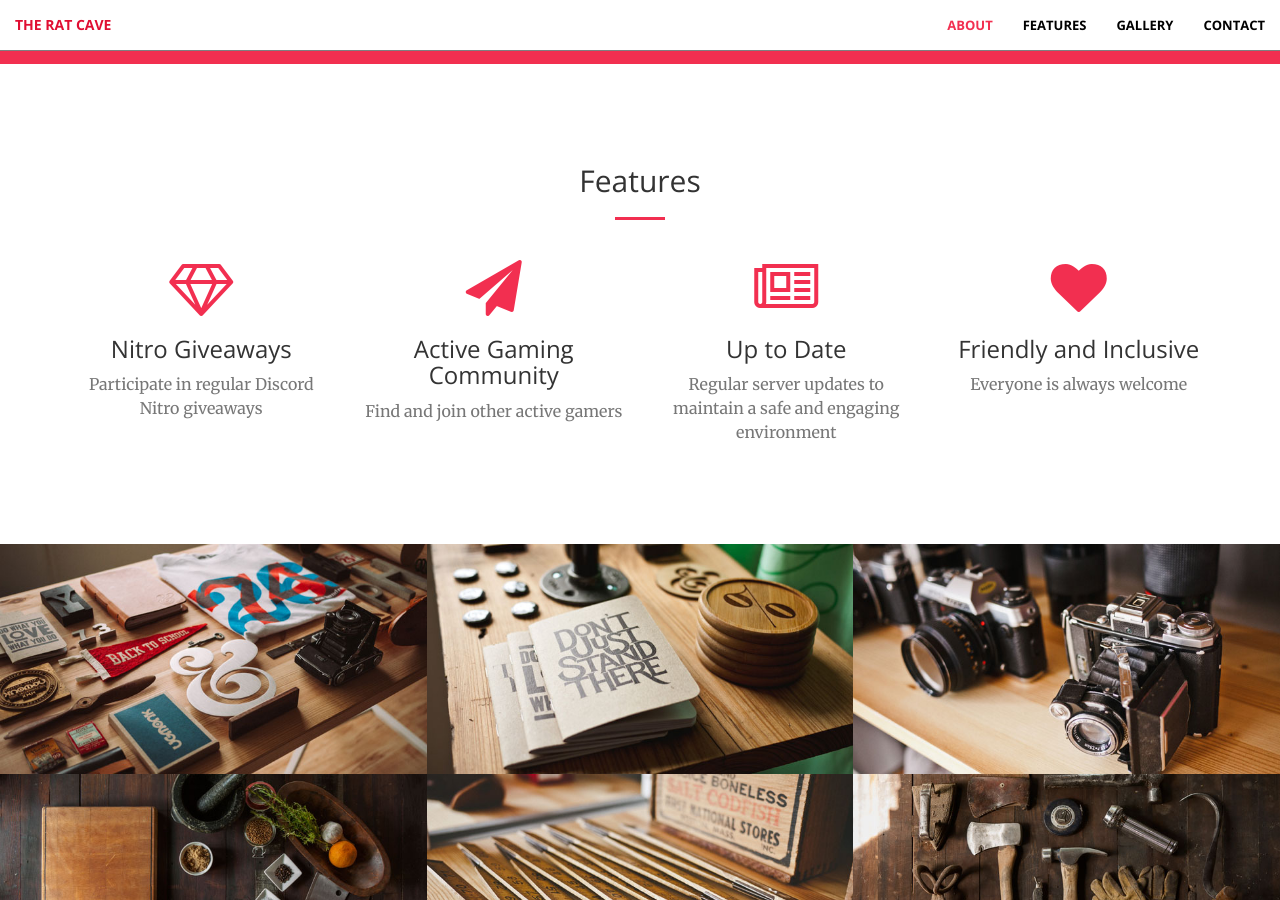
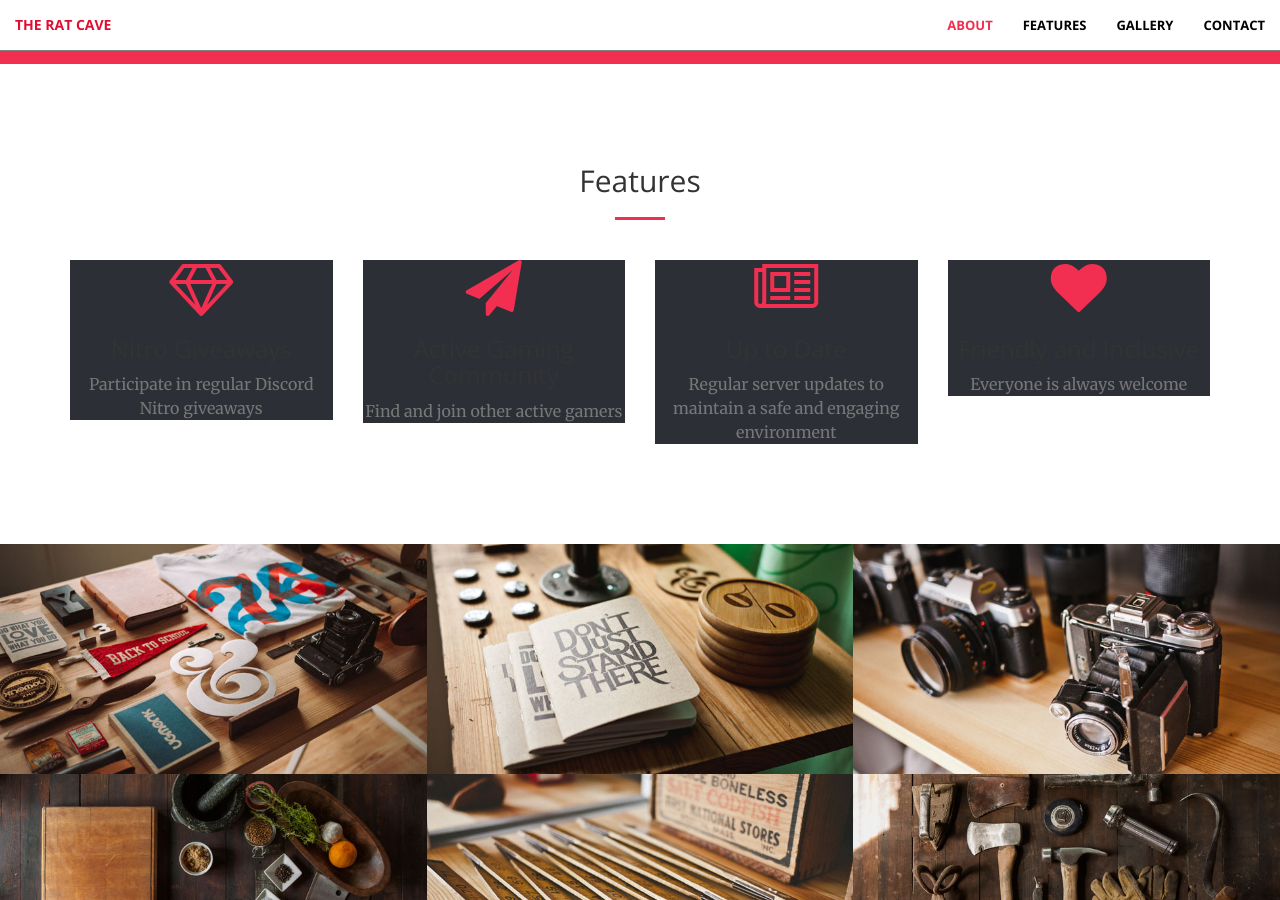
Before and after one commit to vdchoi/theratcave.github.io, a Jekyll site: the page built from index.html, in a window 1280 px wide and 900 px high, scrolled down 1230 px. Built offline with Jekyll 4.4.1, drawn with Linux system fonts in a browser that asks for light colours.

Commit message:
Update grays and whites in base

```diff
--- a/_sass/_base.scss
+++ b/_sass/_base.scss
@@ -70,7 +70,7 @@
 // Navigation
 
 .navbar-default {
-    background-color: white;
+    background-color: $grey-color;
     border-color: rgba($theme-dark, .5);
     @include sans-serif-font;
     @include transition-all;
@@ -214,6 +214,7 @@
 .service-box {
     max-width: 400px;
     margin: 50px auto 0;
+    background-color: $grey-color;
     @media (min-width: 992px) {
         margin: 20px auto 0;
     }
@@ -317,8 +318,9 @@
 
 // Contact
 #contact .fa {
-    color: $theme-dark;
+    color: white;
     font-size: 4em;
+    background-color: $grey-color;
 }
 
 // Extras
```
